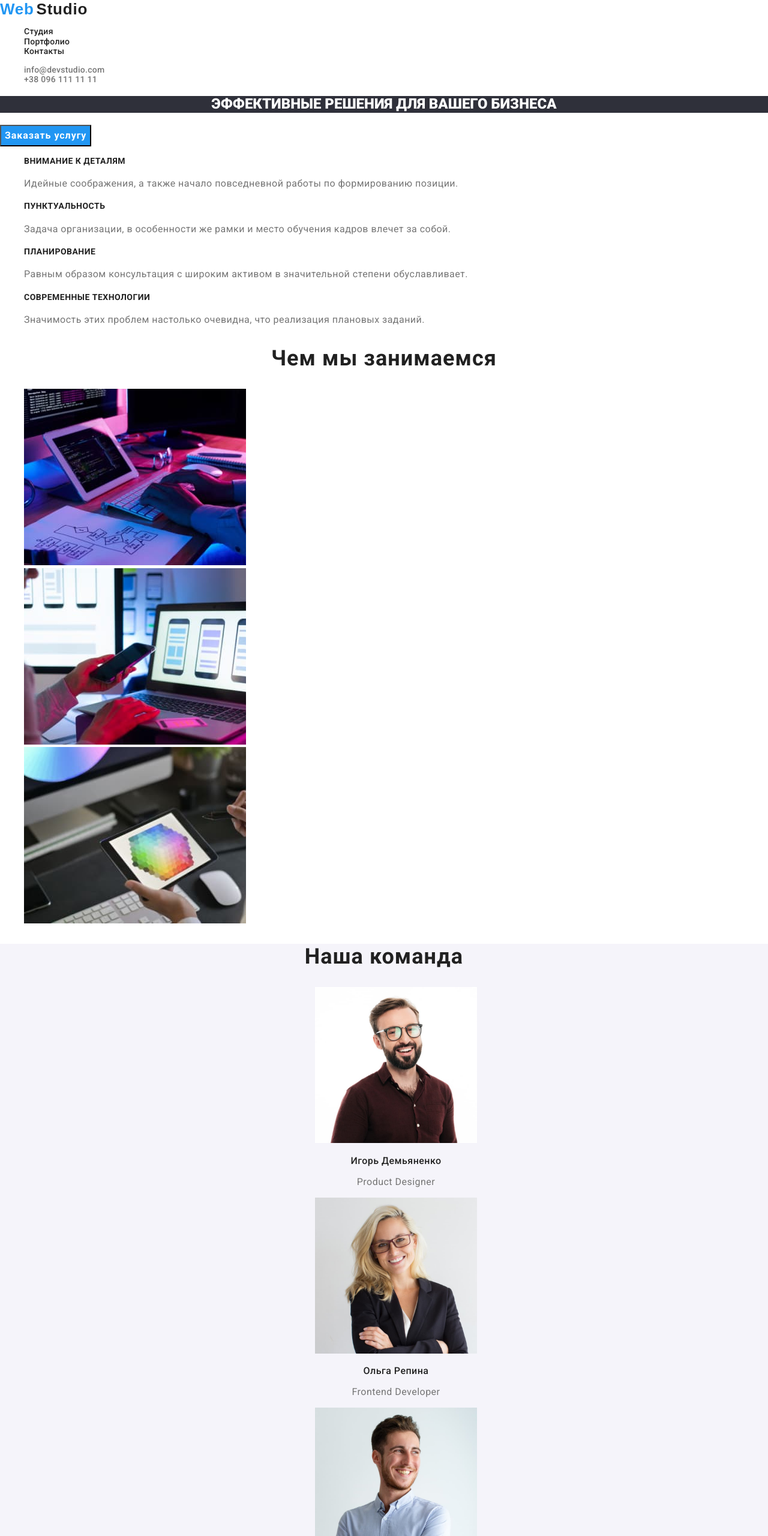
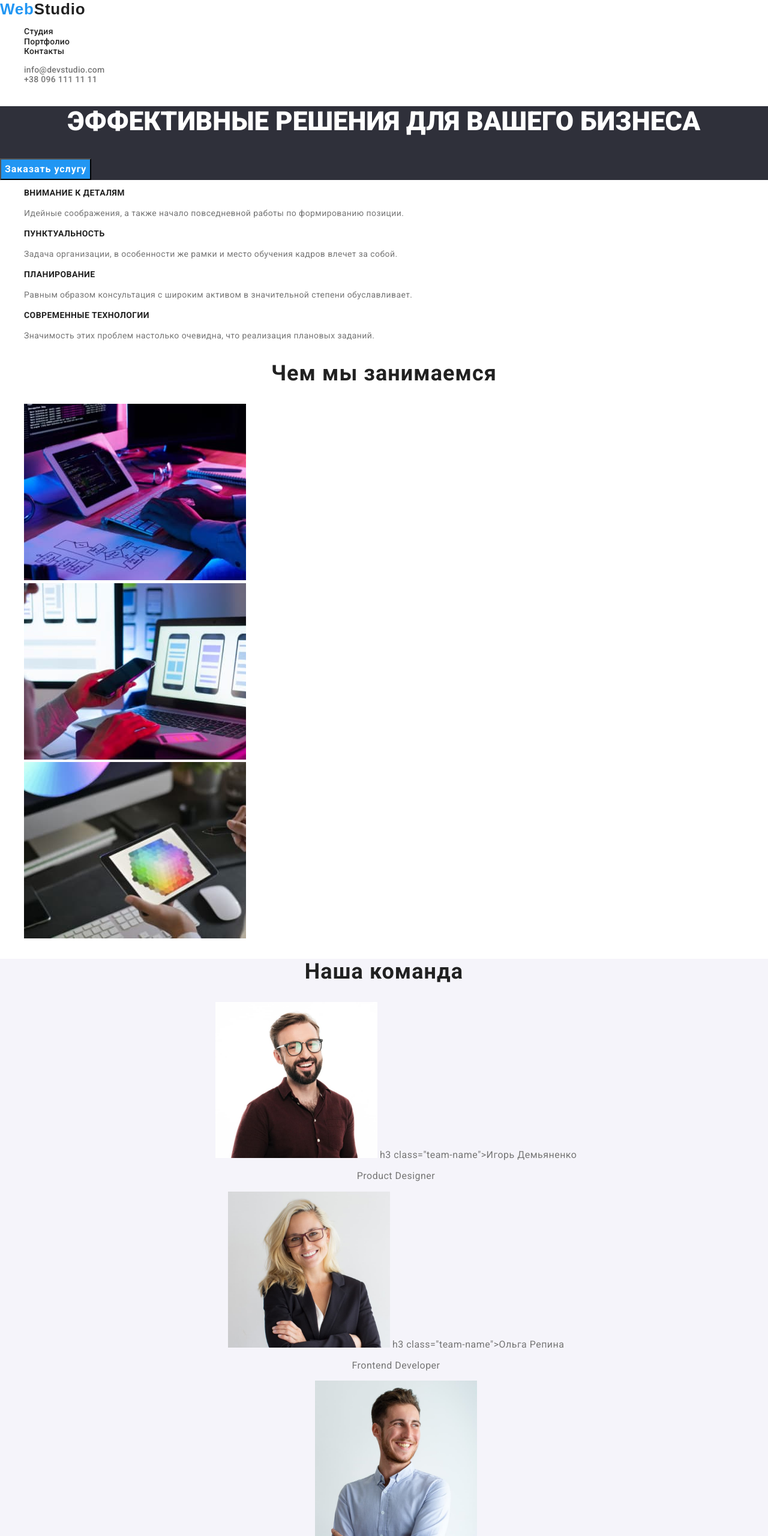
Before and after one commit to YaroSlavGitHub7/goit-markup-hw-02, a plain HTML site: page index.html in a window 1280 px wide. Shown: the top 2560 px of the page at 60% size. Drawn offline with nearby package versions, Linux system fonts and the light colour scheme; a web font is replaced by a local one.

Commit message:
Макет ВебСайта ДЗ-2
Исправлены ошибки

```diff
--- a/css/styles.css
+++ b/css/styles.css
@@ -23,7 +23,6 @@
     letter-spacing: 0.03em;
     font-weight: 700;
 }
-
 
 :root {
     --white-color:#FFFFFF ;
@@ -51,10 +50,7 @@ header {
     letter-spacing: 0.02em;
 }
 
-footer{
-    background: var(--dark-bg);
-    }
-#team {
+.team {
     background: #F5F4FA
 }
 
@@ -68,27 +64,36 @@ footer{
   color: var(--white-color);
   background: var(--object-color);
 }
+
 .main-title {
+    font-size: 44px;
     font-weight: 900;
     color: var(--white-color) ;
+    text-align: center;
+}
+.dark-bg {
     background: var(--dark-bg);
-    text-align: center;
 }
 
 .main-button {
     color: var(--white-color) ;
     font-weight: 700;
-    line-height: 1.87;
-    letter-spacing: 0.06em;;
+    line-height: 1.88;
+    text-align: center;
+    letter-spacing: 0.06em;
+}
+.title-invisible {
+    display: none;
 }
 .works-specifications {
+    font-size: 14px;
     line-height: 1.71;
     letter-spacing: 0.03em;
     color:var(--grey-color)
 }
 .title-specifications {
     font-size: 14px;
-    line-height: 1.17;
+    line-height: 1.14;
     color:var(--black-color);
 }
 .works,
@@ -106,7 +111,11 @@ footer{
     color:var(--grey-color)
 }
 .team-name {
+    font-size: 16px;
+    line-height: 1.19;
     font-weight: 500;
+    text-align: center;
+    letter-spacing: 0.03em;
     color:var(--black-color);
 }
 .grey-text {
--- a/index.html
+++ b/index.html
@@ -13,10 +13,7 @@
 <body>
     <header>
         <nav>
-            <a href="./index.html" class="logo">
-              <span class="blue-text logo-font">Web</span>
-              <span class="logo-font">Studio</span>
-            </a>
+            <a href="./index.html" class="log logo-font"><span class="blue-text">Web</span>Studio</a>
             <ul class="list">
                 <li><a class="link" href="index.html">Студия</a></li>
                 <li><a class="link" href="portfolio.html">Портфолио</a></li>
@@ -29,12 +26,13 @@
             </ul>
     </header>
     <main>
-        <section >
+        <section class="dark-bg">
         <h1 class="main-title">ЭФФЕКТИВНЫЕ РЕШЕНИЯ ДЛЯ ВАШЕГО БИЗНЕСА</h1>
         <button type="button" class="main-button blue-background">Заказать услугу</button>
         </section>
         <section>
-            <ul class="list works-specifications ">
+            <h2 class="title-invisible">НАШИ ПРЕИМУЩЕСТВА</h2>
+            <ul class="list works-specifications">
                 <li>
                     <h3 class="title-specifications">ВНИМАНИЕ К ДЕТАЛЯМ</h3>
                     <p>Идейные соображения, а также начало повседневной работы по формированию позиции.</p>
@@ -61,44 +59,42 @@
             <li><img src="img/img-2.jpg" width="370" height="294" alt="дизайн сайтов"></li>
           </ul>
             </section>
-            <section id="team">
+            <section class="team">
                 <h2 class="team-title">Наша команда</h2>
                 <ul class="list team-member">
                   <li>
                     <img src="img/img31.jpg" width="270" height="260" alt="Игорь Демьяненко"/>
-                    <p class="team-name">Игорь Демьяненко</p>
+                    h3 class="team-name">Игорь Демьяненко</h3>
                     <p lang="en">Product Designer</p>
                   </li>
                   <li>
                     <img src="img/img32.jpg" width="270" height="260" alt="Ольга Репина"/>
-                    <p class="team-name">Ольга Репина</p>
+                    h3 class="team-name">Ольга Репина</h3>
                     <p lang="en">Frontend Developer</p>
                   </li>
                   <li>
                     <img src="img/img33.jpg" width="270" height="260" alt="Николай Тарасов"/>
-                    <p class="team-name">Николай Тарасов</p>
+                    <h3 class="team-name">Николай Тарасов</h3>
                     <p lang="en">Marketing</p>
                   </li>
                   <li>
                     <img src="img/img34.jpg" width="270" height="260" alt="Михаил Ермаков"/>
-                    <p class="team-name">Михаил Ермаков</p>
+                    <h3 class="team-name">Михаил Ермаков</h3>
                     <p lang="en">UI Designer</p>
                   </li>
                 </ul>
               </section>
     </main>
-    <footer>
-      <a href="">
-          <img src="img/WebStudioSVG.svg" alt="logo">
-      </a>
+    <footer class="dark-bg">
+      <a href="./index.html" class="log logo-font"><span class="blue-text">Web</span>Studio</a>
       <address >
       <ul class="list footer-text">
         <li>
           <a class="adres-txt" href="https://goo.gl/maps/XNxuDnSuaGoXyThm7" target="_blank" rel="noopener noreferrer"
             >г. Киев, пр-т Леси Украинки, 26</a>
         </li>
-        <li ><a class="footer-grey-txt" href="mailto:info@example.com">info@example.com</a></li>
-        <li><a class="footer-grey-txt" href="tel:+380991111111">+38 099 111 11 11</a></li>
+        <li ><a class=" link footer-grey-txt" href="mailto:info@example.com">info@example.com</a></li>
+        <li><a class="link footer-grey-txt" href="tel:+380991111111">+38 099 111 11 11</a></li>
       </ul>
       </address>
     </footer>
```
Also changed, not shown: portfolio.html (+3 -7 lines).
